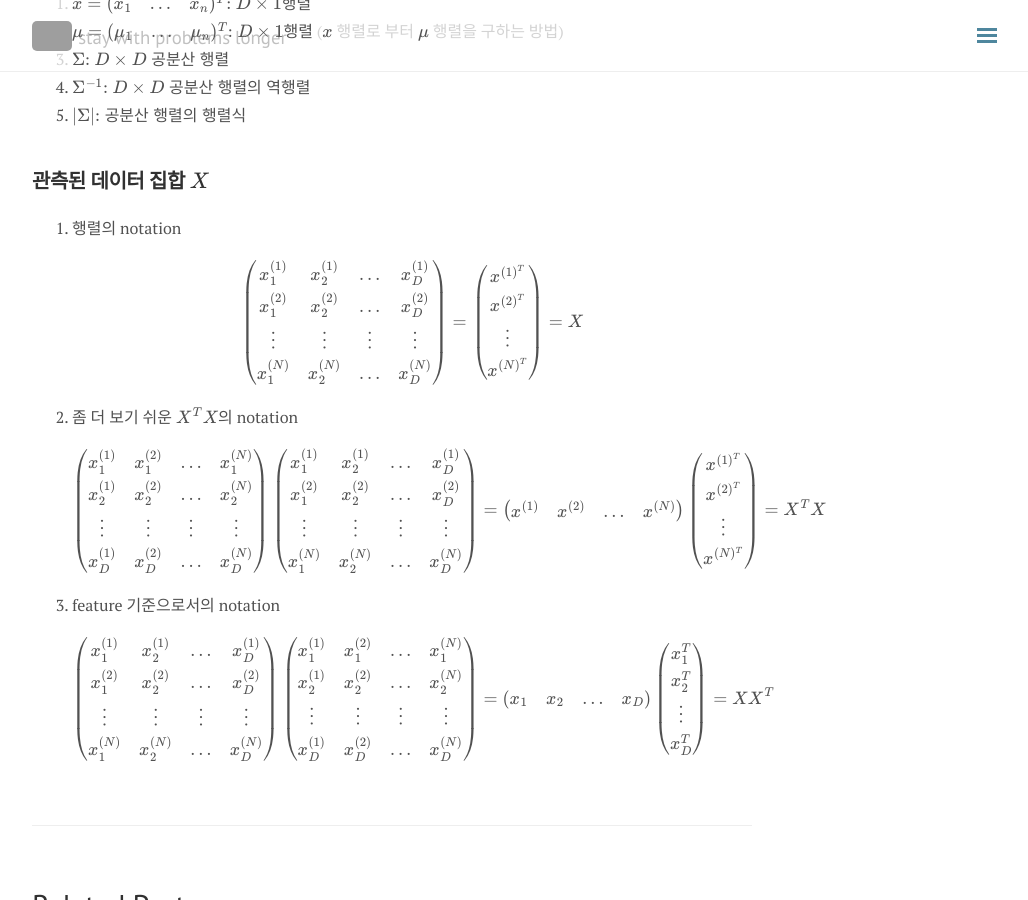
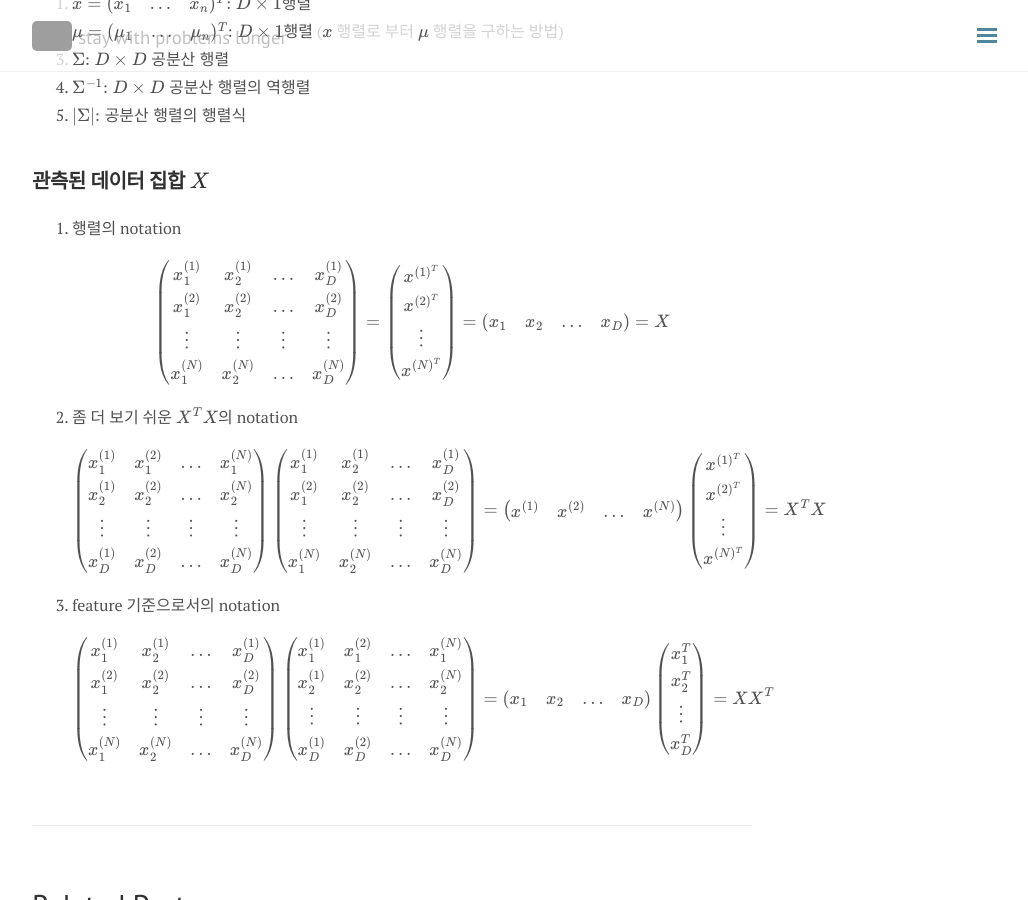
Before and after one commit to seokhoonj/seokhoonj.github.io, a Jekyll site: the page built from _posts/Math/2018-09-28-Math-gaussian_distribution.md, in a window 1280 px wide and 900 px high, scrolled down 791 px. Shown: the whole window, without its empty margins (248-1276 px from the left). Built offline with Jekyll 4.4.1, drawn with Linux system fonts in a browser that asks for light colours; nearby versions of some CDN libraries; formulas are drawn with MathJax 3; comment, search, counter and statistics services are not loaded; grey boxes are pictures that could not be loaded.

Commit message:
add _posts

```diff
--- a/_posts/Math/2018-09-28-Math-gaussian_distribution.md
+++ b/_posts/Math/2018-09-28-Math-gaussian_distribution.md
@@ -29,7 +29,7 @@
 
 ## 관측된 데이터 집합 $X$
 1. 행렬의 notation
-\\( \begin{pmatrix} x\_1^{(1)} & x\_2^{(1)} & \ldots & x\_D^{(1)} \\\\ x\_1^{(2)} & x\_2^{(2)} & \ldots & x\_D^{(2)} \\\\ \vdots & \vdots & \vdots & \vdots \\\\ x\_1^{(N)} & x\_2^{(N)} & \ldots & x\_D^{(N)} \end{pmatrix} = \left(\begin{array}{c} x^{(1)^T} \\\\ x^{(2)^T} \\\\ \vdots \\\\ x^{(N)^T} \end{array}\right) = X \\)
+\\( \begin{pmatrix} x\_1^{(1)} & x\_2^{(1)} & \ldots & x\_D^{(1)} \\\\ x\_1^{(2)} & x\_2^{(2)} & \ldots & x\_D^{(2)} \\\\ \vdots & \vdots & \vdots & \vdots \\\\ x\_1^{(N)} & x\_2^{(N)} & \ldots & x\_D^{(N)} \end{pmatrix} = \left(\begin{array}{c} x^{(1)^T} \\\\ x^{(2)^T} \\\\ \vdots \\\\ x^{(N)^T} \end{array}\right) = \left(\begin{array}{cccc} x\_1 & x\_2 & \ldots & x\_D \end{array}\right) = X \\)
 2. 좀 더 보기 쉬운 $X^T X$의 notation
 \\( \begin{pmatrix} x\_1^{(1)} & x\_1^{(2)} & \ldots & x\_1^{(N)} \\\\ x\_2^{(1)} & x\_2^{(2)} & \ldots & x\_2^{(N)} \\\\ \vdots  & \vdots  & \vdots & \vdots \\\\ x\_D^{(1)} & x\_D^{(2)} & \ldots & x\_D^{(N)}  \end{pmatrix} \begin{pmatrix} x\_1^{(1)} & x\_2^{(1)} & \ldots & x\_D^{(1)} \\\\ x\_1^{(2)} & x\_2^{(2)} & \ldots & x\_D^{(2)} \\\\ \vdots  & \vdots  & \vdots & \vdots \\\\ x\_1^{(N)} & x\_2^{(N)} & \ldots & x\_D^{(N)} \end{pmatrix} = \left(\begin{array}{cccc} x^{(1)} & x^{(2)} & \ldots & x^{(N)} \end{array}\right) \left(\begin{array}{c} x^{(1)^T} \\\\ x^{(2)^T} \\\\ \vdots \\\\ x^{(N)^T} \end{array}\right) = X^T X \\)
 3. feature 기준으로서의 notation
```
